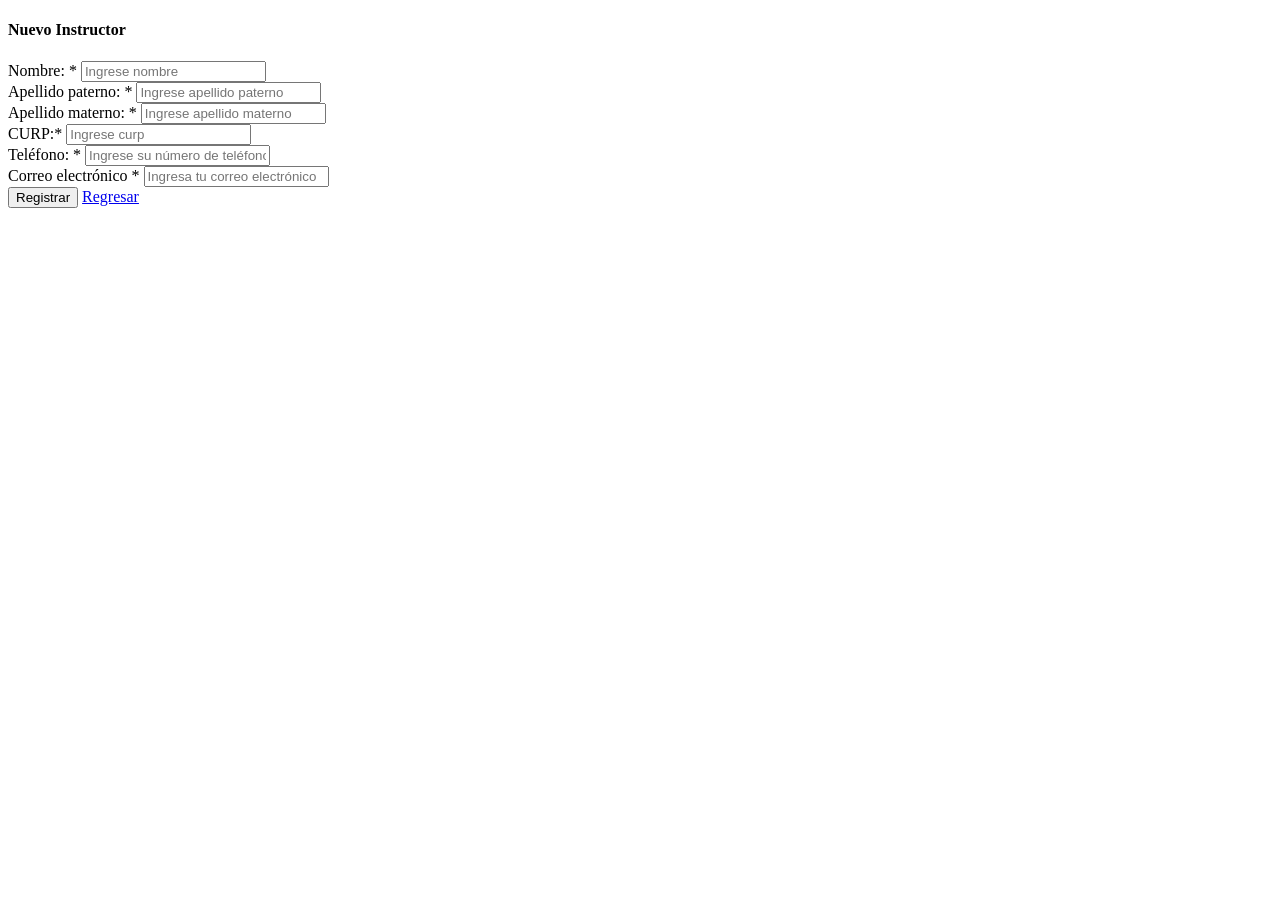
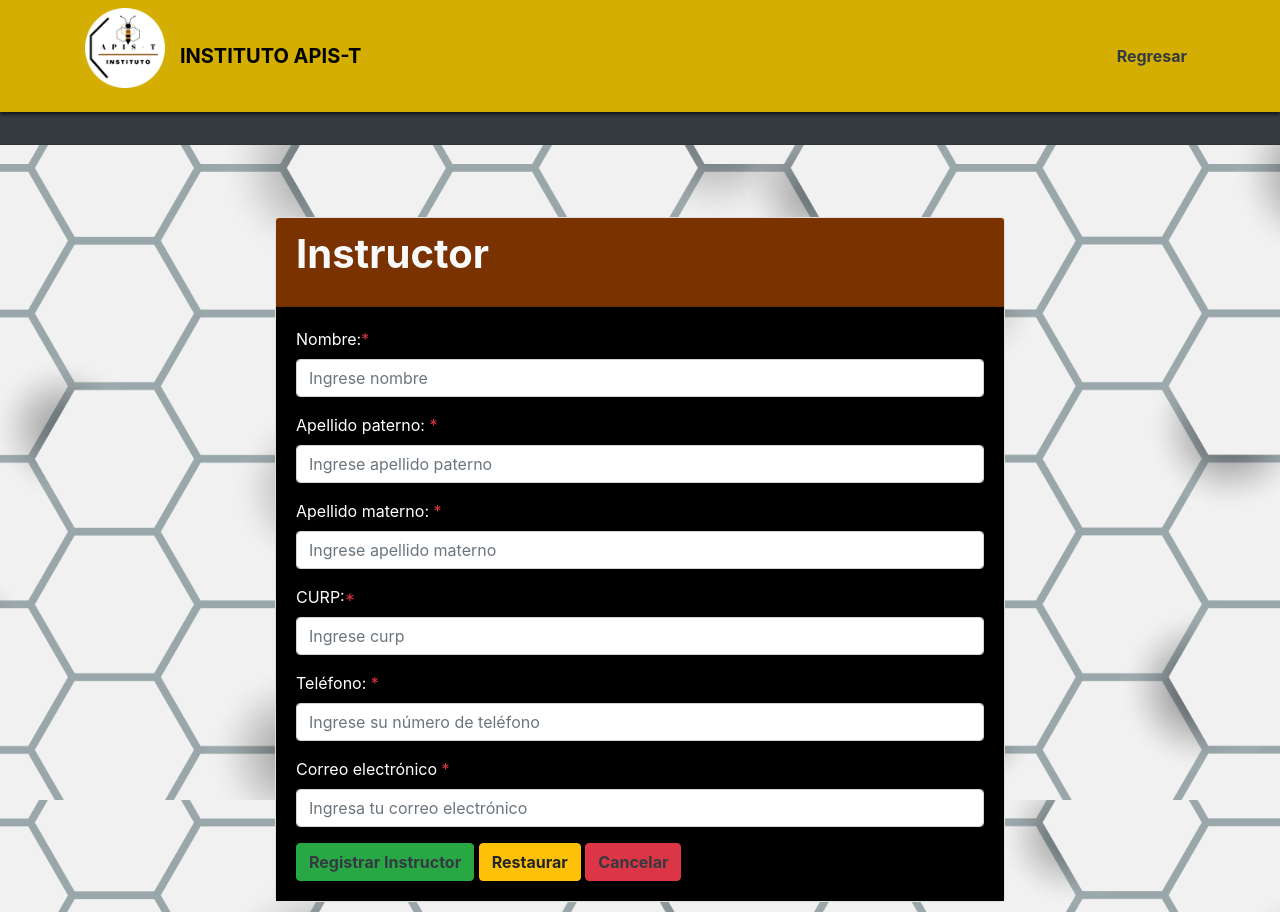
Before and after one commit to DiazAlejandro/apis-t, a PHP site: page /recepcionista/registro_instructor.php in a window 1280 px wide. Before the commit the page ends 208 px from the top, so only its background shows below. Run offline with PHP 8.4, Linux system fonts and the light colour scheme; some libraries are stand-ins or nearby versions.

Commit message:
Agregación de estilos
Se agregan los estilos al registro del instructor

```diff
--- a/recepcionista/registro_instructor.php
+++ b/recepcionista/registro_instructor.php
@@ -1,48 +1,106 @@
 <!DOCTYPE html>
 <html lang="es">
 <head>
+    <link rel="shortcut icon" href="../img/logo-header.png">
     <meta charset="UTF-8">
     <meta http-equiv="X-UA-Compatible" content="IE=edge">
+    <!-- Bootstrap CSS -->
+    <link rel="stylesheet" href="https://cdn.jsdelivr.net/npm/bootstrap@4.5.3/dist/css/bootstrap.min.css"
+        integrity="sha384-TX8t27EcRE3e/ihU7zmQxVncDAy5uIKz4rEkgIXeMed4M0jlfIDPvg6uqKI2xXr2" crossorigin="anonymous">
+
+    <link rel="stylesheet" href="../css/reg-curso.css">
+    <link href="https://fonts.googleapis.com/css2?family=Titillium+Web:wght@300;400;600;900&display=swap"
+        rel="stylesheet">
+    <script src="https://unpkg.com/ionicons@5.2.3/dist/ionicons.js"></script>
+    <link rel="stylesheet" href="https://maxcdn.bootstrapcdn.com/bootstrap/4.0.0/css/bootstrap.min.css"
+        integrity="sha384-Gn5384xqQ1aoWXA+058RXPxPg6fy4IWvTNh0E263XmFcJlSAwiGgFAW/dAiS6JXm" crossorigin="anonymous">
+    <link href="https://fonts.googleapis.com/css?family=Roboto:300,400,700&display=swap" rel="stylesheet">
+    <link href="https://unpkg.com/ionicons@4.5.10-0/dist/css/ionicons.min.css" rel="stylesheet">
+    <link href="style.css" rel="stylesheet">
+    <link rel="stylesheet" href="https://use.fontawesome.com/releases/v5.0.8/css/solid.css">
+    <script src="https://use.fontawesome.com/releases/v5.0.7/js/all.js"></script>
     <title>Registro de Instructor</title>
 </head>
 
 <body>
+    <!-- Barra de navegación-->
+    <nav class="navbar navbar-expand-lg  ">
+        <div class="container">
+            <div class="form-group logo-img ">
+                <img src="../img/logo-header.png" width="80" height="80">
+            </div>
+            <div class="container-fluid">
+                <a class="navbar-brand font-weight-bold lead ">INSTITUTO APIS-T</a>
+            </div>
+            <div class="collapse navbar-collapse" id="navbarSupportedContent">
+                <ul class="navbar-nav ml-auto text-center">
+                    <li class="nav-item">
+                        <a class="nav-link font-weight-bold text-dark" href="inicio.php" id="home">Regresar</a>
+                    </li>
+                </ul>
+            </div>
+        </div>
+    </nav>
+
+    <div class=" bg-dark font-weight-bold lead text-white card-header">
+        <h5> </h5>
+    </div>
     <!-- Contenido-->
-    <h4>Nuevo Instructor</h4>
+    <div class="container">
+        <div class="row justify-content-center">
+            <div class="col-md-8">
+                <br><br><br>
+                <div class="card ">
+                    <div class="card-header" id="cabeza">
+                        <h1 class="font-weight-bold mb-3 text-light">Instructor</h1>
+                    </div>
+                    <div class="card-body">
                         <form action="../recepcionista/controller/Instructor.php" method="post">
-
-        <div class="row">
-            <label >Nombre: <span >*</span></label>
+                            <div class="form-group">
+                                <label for="txtclave">Nombre:<span class="text-danger">*</span></label>
                                 <input type="text" name="nombre" class="form-control" placeholder="Ingrese nombre">
                             </div>
 
-        <div class="row">
-            <label>Apellido paterno: <span>*</span></label>
-            <input type="text" name="apellido_p" class="form-control" placeholder="Ingrese apellido paterno">
+                            <div class="form-group">
+                                <label>Apellido paterno: <span class="text-danger">*</span></label>
+                                <input type="text" name="apellido_p" class="form-control"
+                                    placeholder="Ingrese apellido paterno">
                             </div>
 
-        <div class="row">
-            <label >Apellido materno: <span>*</span></label>
-            <input type="text" name="apellido_m" class="form-control" placeholder="Ingrese apellido materno">
+                            <div class="form-group">
+                                <label>Apellido materno: <span class="text-danger">*</span></label>
+                                <input type="text" name="apellido_m" class="form-control"
+                                    placeholder="Ingrese apellido materno">
                             </div>
 
-        <div class="row">
-            <label >CURP:<span>*</span></label>
+                            <div class="form-group">
+                                <label>CURP:<span class="text-danger">*</span></label>
                                 <input type="text" name="curp" class="form-control" placeholder="Ingrese curp">
                             </div>
 
-        <div class="row">
-            <label>Teléfono: <span>*</span></label>
-            <input type="text" name="telefono" class="form-control" placeholder="Ingrese su número de teléfono">
+                            <div class="form-group">
+                                <label>Teléfono: <span class="text-danger">*</span></label>
+                                <input type="text" name="telefono" class="form-control"
+                                    placeholder="Ingrese su número de teléfono">
                             </div>
 
-        <div class="row">
-            <label>Correo electrónico <span>*</span></label>
-            <input type="email" name="email" id="email" class="form-control" placeholder="Ingresa tu correo electrónico">
+                            <div class="form-group">
+                                <label>Correo electrónico <span class="text-danger">*</span></label>
+                                <input type="email" name="email" id="email" class="form-control"
+                                    placeholder="Ingresa tu correo electrónico">
                             </div>
 
-        <button type="submit" value="Registrarse">Registrar</button>
-        <a href="index.php" role="button">Regresar</a>
+                            <button type="submit" name="accion" value="enviar"
+                                   class="btn btn-success font-weight-bold text-dark">Registrar Instructor</button>
+                            <button type="reset" name="accion" value="restaurar"
+                                    class="btn btn-warning font-weight-bold ">Restaurar</button>
+                            <a class="btn btn-danger font-weight-bold text-dark"
+                                    href="tabla_instructor.php">Cancelar</a>
                         </form>
+                    </div>
+                </div>
+            </div>
+        </div>
+    </div>
 </body>
 </html>
```
Lines whose indentation alone changed are shown as unchanged.
